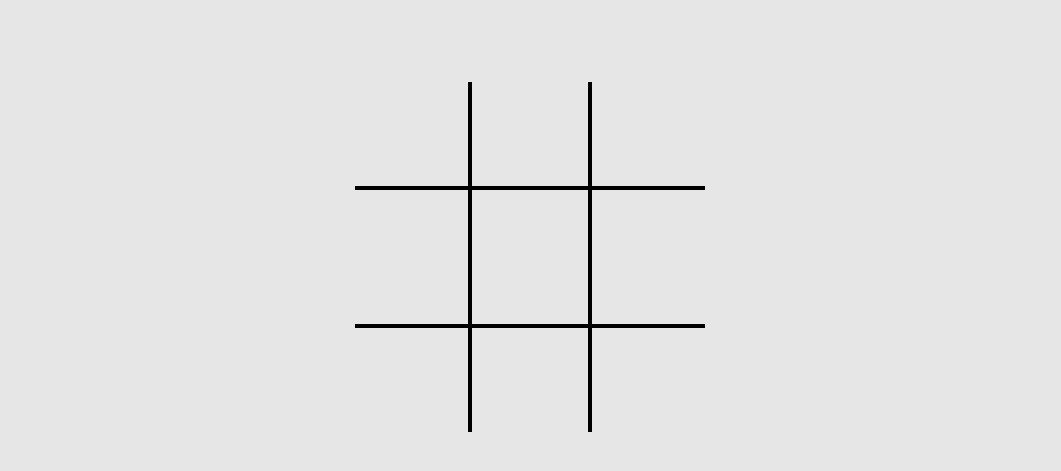
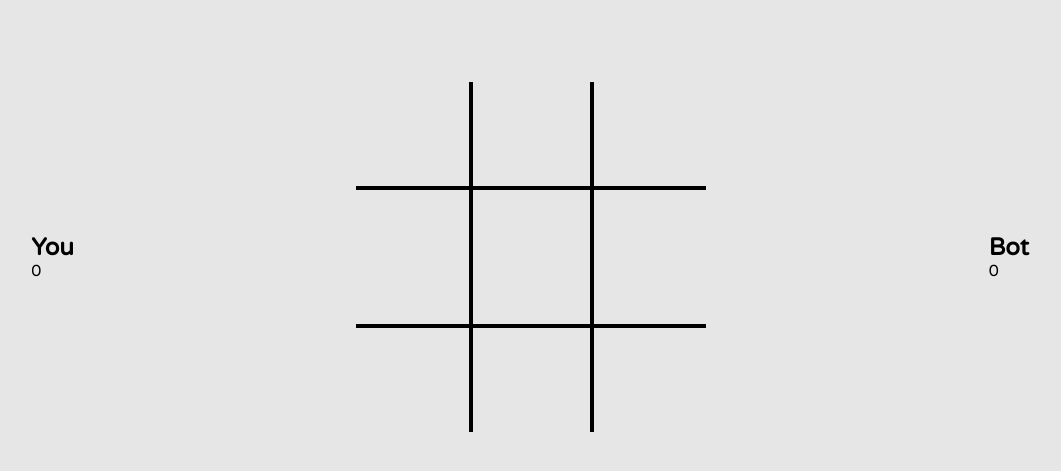
Before and after one commit to AnOrdinaryUsername/Tic-Tac-Toe, a website: page index.html in a window 1280 px wide. Shown: the part 115-586 px from the top of the page, without its empty margins (110-1171 px from the left). Drawn offline with Linux system fonts and the light colour scheme.

Commit message:
Create player and bot boxes for score count

```diff
--- a/index.html
+++ b/index.html
@@ -39,6 +39,10 @@
       <h1>Tic-Tac-Toe</h1>
     </header>
     <div class="box">
+      <div class="human player-container">
+        <h2>You</h2>
+        <span>0</span>
+      </div>
       <table>
         <tr>
           <td col="0" data-row="0"></td>
@@ -62,6 +66,10 @@
         <div class="horiz-color horiz-line-1"></div>
         <div class="horiz-color horiz-line-2"></div>
       </div>
+      <div class="bot player-container">
+        <h2>Bot</h2>
+        <span>0</span>
+      </div>
     </div>
     <script src="game.js"></script>
   </body>
```
